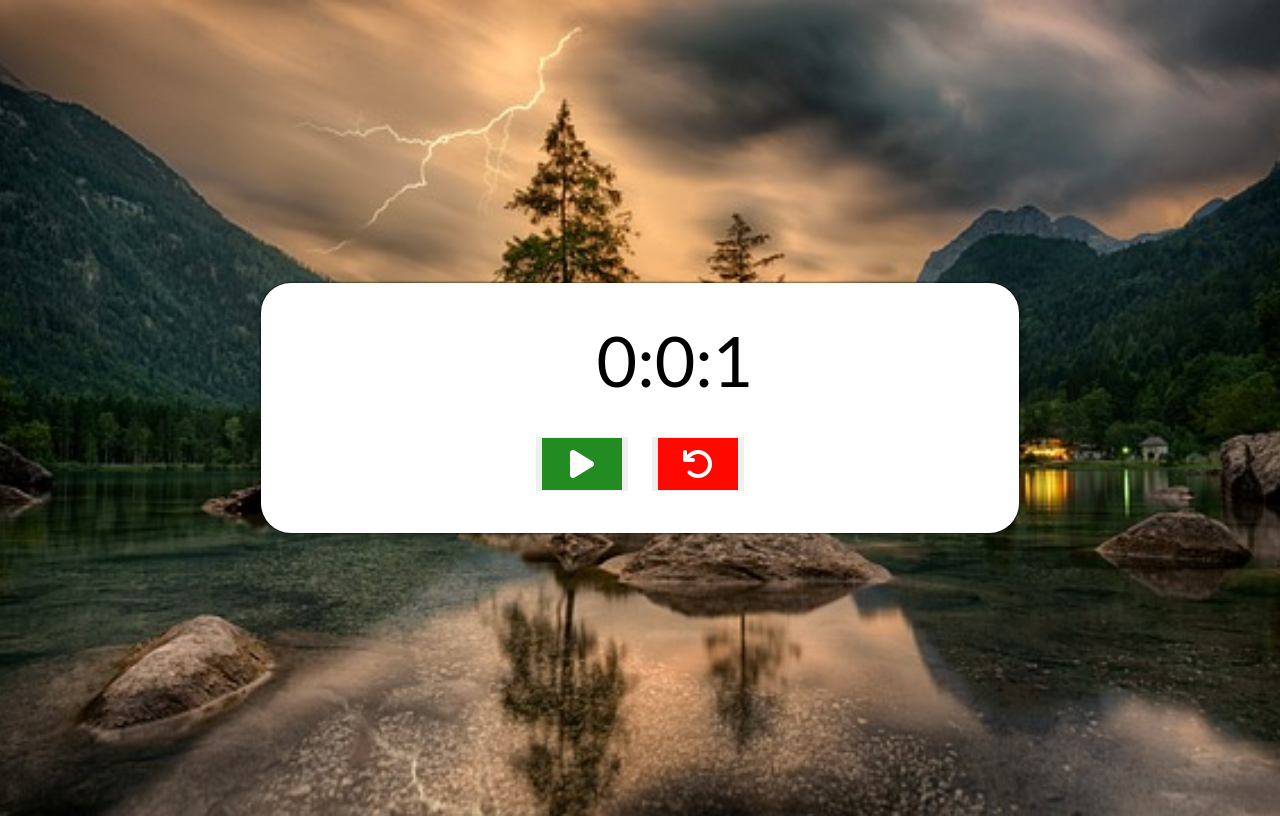
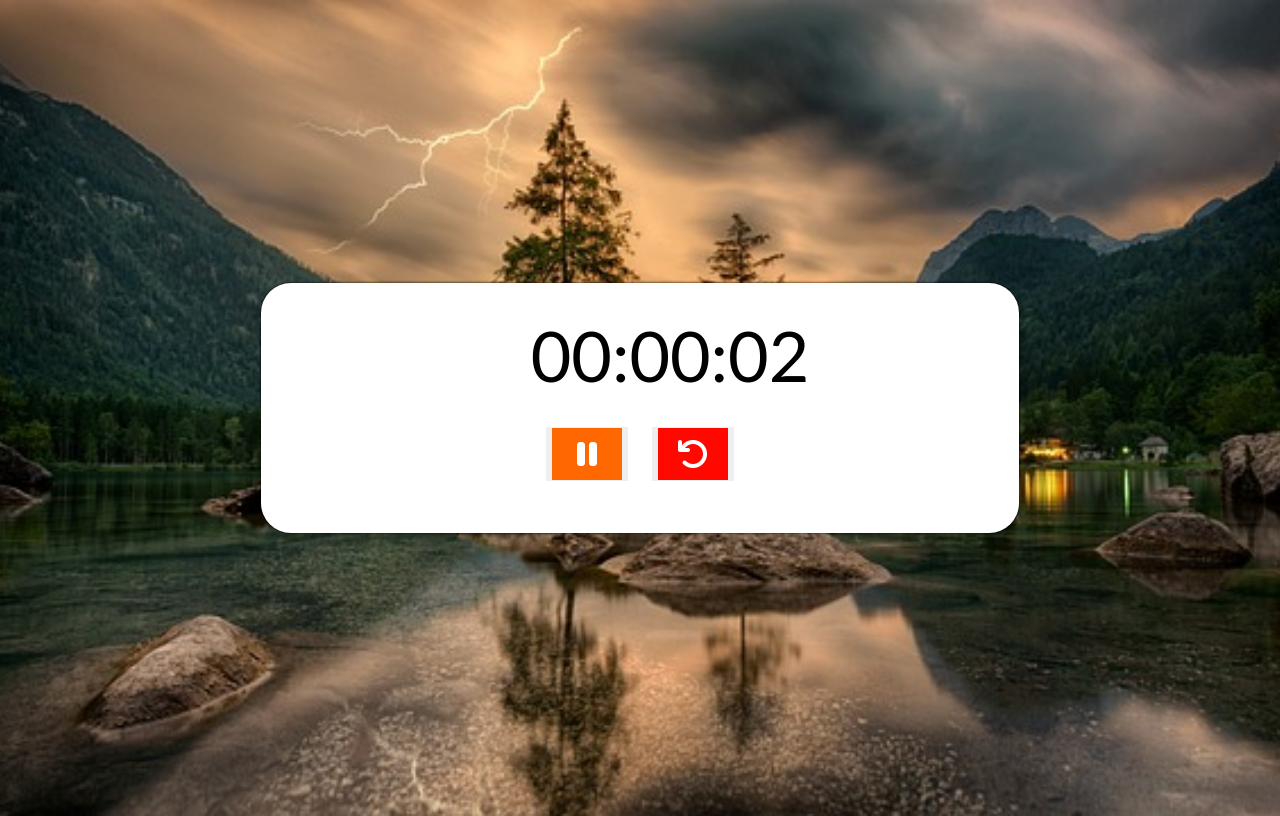
Before and after one commit to MuhammadX3/DOM, a plain HTML site: page index.html in a window 1280 px wide. Both pictures are taken after a click on the button 581 px from the left and 464 px from the top of the page. Drawn offline with Linux system fonts and the light colour scheme.

Commit message:
next update

```diff
--- a/overheard.js
+++ b/overheard.js
@@ -35,13 +35,24 @@
 const startStopBtn = document.getElementById("startStopBtn");
 const resetBtn = document.getElementById("resetBtn");
 
-// Variables for times
+// Variables for time value
 
 let seconds = 0;
 let minutes = 0;
 let hours = 0;
 
-// Stop Watch Function
+// Variables for leading zero
+
+let leadingSeconds = 0;
+let leadingMinutes = 0;
+let leadingHours = 0;
+
+// Variables for set interval & timerstatus
+
+let timerInterval = null;
+let timerStatus = "stopped";
+
+// Stop Watch function
 
 function stopWatch() {
   seconds++;
@@ -56,8 +67,51 @@ function stopWatch() {
     }
   }
 
-  let displayTimer = (document.getElementById("timer").innerText =
-    hours + ":" + minutes + ":" + seconds);
+  if (seconds < 10) {
+    leadingSeconds = "0" + seconds.toString();
+  } else {
+    leadingSeconds = seconds;
+  }
+
+  if (minutes < 10) {
+    leadingMinutes = "0" + minutes.toString();
+  } else {
+    leadingMinutes = minutes;
+  }
+
+  if (hours < 10) {
+    leadingHours = "0" + hours.toString();
+  } else {
+    leadingHours = hours;
+  }
+
+  let displayTimer = (document.getElementById("timer").innerHTML =
+    leadingHours + ":" + leadingMinutes + ":" + leadingSeconds);
 }
 
-stopWatch();
+// window.setInterval(stopWatch, 1000);
+
+startStopBtn.addEventListener("click", function () {
+  if (timerStatus === "stopped") {
+    timerInterval = window.setInterval(stopWatch, 1000);
+    document.getElementById(
+      "startStopBtn"
+    ).innerHTML = `<i class='fa-solid fa-pause' id='pause'></i>`;
+    timerStatus = "started";
+  } else {
+    window.clearInterval(timerInterval);
+    document.getElementById(
+      "startStopBtn"
+    ).innerHTML = `<i class='fa-solid fa-play' id='play'></i>`;
+    timerStatus = "stopped";
+  }
+});
+
+resetBtn.addEventListener("click", function () {
+  window.clearInterval(timerInterval);
+  seconds = 0;
+  minutes = 0;
+  hours = 0;
+
+  document.getElementById("timer").innerHTML = "00:00:00";
+});
--- a/styles.css
+++ b/styles.css
@@ -145,8 +145,8 @@ body {
 */
 
 body {
+  background: url(/img/cut.jpg) no-repeat center center/ cover;
   height: 100vh;
-  background: url(/img/cut.jpg) no-repeat center center/ cover;
   display: flex;
   justify-content: center;
   align-items: center;
@@ -165,7 +165,7 @@ body {
   font-size: 70px;
   text-align: center;
   margin: 0px auto;
-  padding: 35px;
+  padding: 30px;
 }
 
 .buttons {
@@ -181,7 +181,7 @@ button i {
   font-size: 2rem;
   padding: 10px;
   color: #fff;
-  width: 60px;
+  width: 50px;
 }
 
 #play {
```
